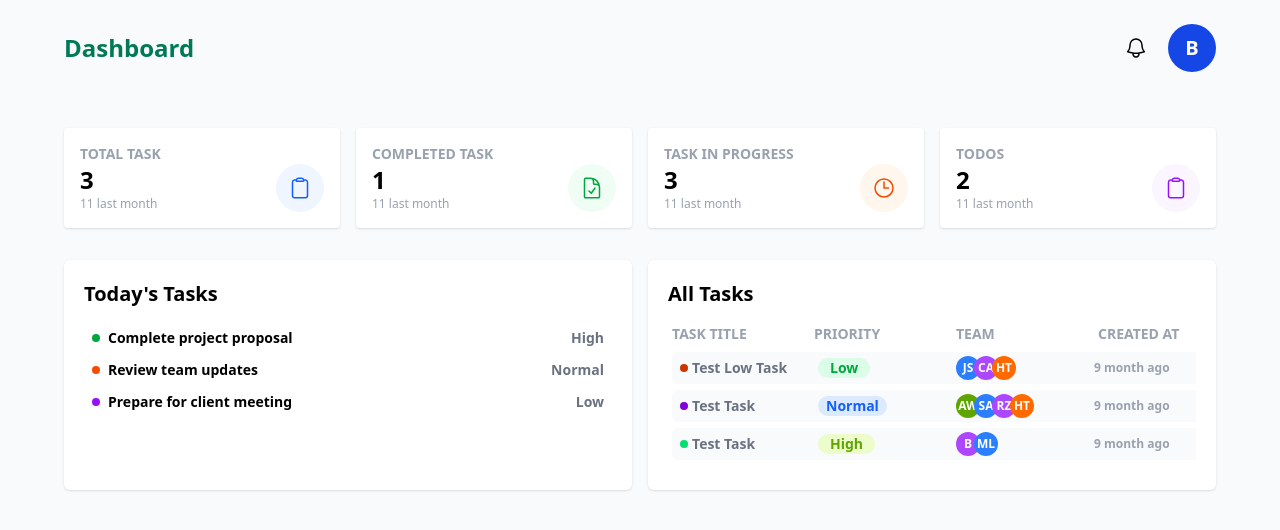
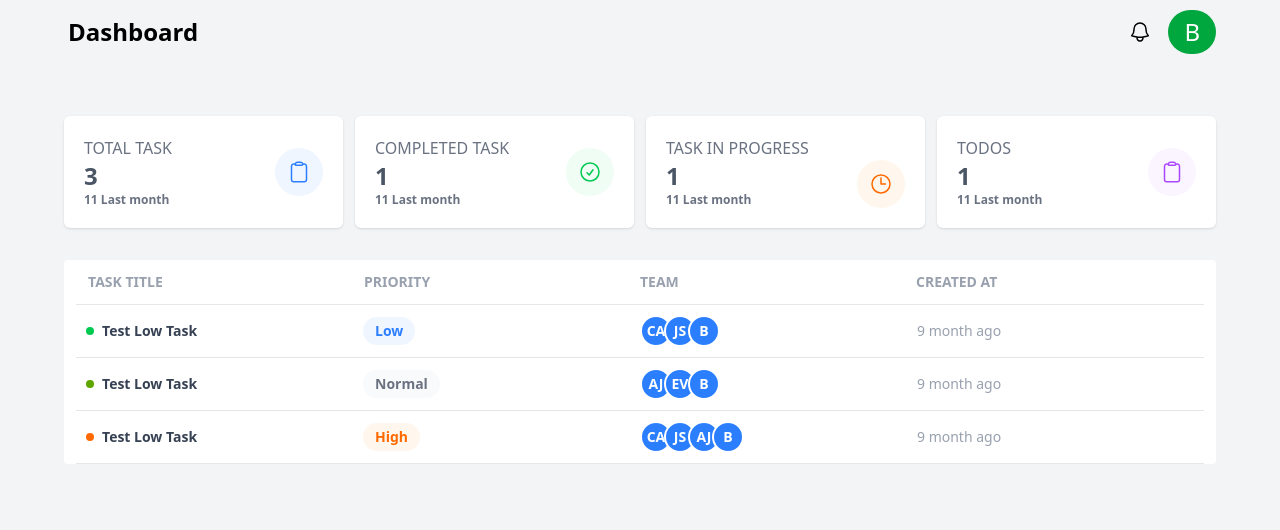
Before and after one commit to asmnt92/manager-dashboard-task-management, a plain HTML site: page index.html in a window 1280 px wide. Drawn offline with nearby package versions, Linux system fonts and the light colour scheme.

Commit message:
first commit

```diff
--- a/index.html
+++ b/index.html
@@ -1,206 +1,211 @@
 <!DOCTYPE html>
 <html lang="en">
   <head>
-    <meta charset="UTF-8">
-    <meta name="viewport" content="width=device-width, initial-scale=1.0">
+    <meta charset="UTF-8" />
+    <meta name="viewport" content="width=device-width, initial-scale=1.0" />
     <title>Document</title>
-    <script src="https://cdn.jsdelivr.net/npm/@tailwindcss/browser@4"></script>
+    <script src="https://unpkg.com/@tailwindcss/browser@4"></script>
   </head>
-<body class="bg-gray-50">
-    <div class="w-full px-6 md:px-16">
-        <!-- header  -->
-        <header class="flex justify-between items-center py-6 ">
-            <!-- logo  -->
-             <h1 class="text-2xl text-emerald-700 font-bold">Dashboard</h1>
+  <body class="w-full bg-gray-100 ">
+    <div class="px-6 pb-5 md:px-16 w-full  max-w-[1440px] 2xl:mx-auto ">
+      <!-- header section  -->
+      <header
+        class="max-w-[1400px] mx-auto h-16 flex justify-between items-center mb-5">
+        <h1 class="font-semibold text-2xl p-1">Dashboard</h1>
+        <div class="flex items-center gap-3">
+          <button class="p-1 rounded-full hover:bg-gray-200 h-8">
+            <svg
+              xmlns="http://www.w3.org/2000/svg"
+              fill="none"
+              viewBox="0 0 24 24"
+              stroke-width="1.5"
+              stroke="currentColor"
+              class="size-6">
+              <path
+                stroke-linecap="round"
+                stroke-linejoin="round"
+                d="M14.857 17.082a23.848 23.848 0 0 0 5.454-1.31A8.967 8.967 0 0 1 18 9.75V9A6 6 0 0 0 6 9v.75a8.967 8.967 0 0 1-2.312 6.022c1.733.64 3.56 1.085 5.455 1.31m5.714 0a24.255 24.255 0 0 1-5.714 0m5.714 0a3 3 0 1 1-5.714 0"
+              />
+            </svg>
+          </button>
+          <button class="p-4 h-11 text-2xl text-white rounded-full bg-green-600 flex justify-center items-center">
+            B
+          </button>
+        </div>
+      </header>
 
-             <!-- icon  -->
-              <div class="flex items-center gap-2 ">
-                <span class="p-3 hover:bg-gray-100 rounded-full">
+      <!-- main section  -->
+      <main class="pt-3 mt-10">
+        <!-- card -->
+        <section class="grid md:grid-cols-2 lg:grid-cols-4 gap-3 ">
+          <!-- item card 1-->
+          <div class="bg-white p-5 rounded-md shadow-sm flex justify-between items-center">
+            <div>
+              <h1 class="font-medium text-md text-gray-500">TOTAL TASK</h1>
+              <p class="font-semibold text-2xl text-gray-600">3</p>
+              <h3 class="text-xs font-semibold text-gray-500">11 Last month</h3>
+            </div>
+            <!-- icon 1 -->
+
+            <div
+              class="bg-blue-50 w-12 h-12 rounded-full text-blue-500 font-bold flex justify-center items-center">
+              <svg
+                xmlns="http://www.w3.org/2000/svg"
+                fill="none"
+                viewBox="0 0 24 24"
+                stroke-width="1.5"
+                stroke="currentColor"
+                class="size-6 h-10">
+                <path
+                  stroke-linecap="round"
+                  stroke-linejoin="round"
+                  d="M15.666 3.888A2.25 2.25 0 0 0 13.5 2.25h-3c-1.03 0-1.9.693-2.166 1.638m7.332 0c.055.194.084.4.084.612v0a.75.75 0 0 1-.75.75H9a.75.75 0 0 1-.75-.75v0c0-.212.03-.418.084-.612m7.332 0c.646.049 1.288.11 1.927.184 1.1.128 1.907 1.077 1.907 2.185V19.5a2.25 2.25 0 0 1-2.25 2.25H6.75A2.25 2.25 0 0 1 4.5 19.5V6.257c0-1.108.806-2.057 1.907-2.185a48.208 48.208 0 0 1 1.927-.184"
+                />
+              </svg>
+            </div>
+          </div>
+          <!-- item card 2-->
+          <div class="bg-white p-5 rounded-md shadow-sm flex justify-between items-center">
+            <div>
+              <h1 class="font-medium text-md text-gray-500">COMPLETED TASK</h1>
+              <p class="font-semibold text-2xl text-gray-600">1</p>
+              <h3 class="text-xs font-semibold text-gray-500">11 Last month</h3>
+            </div>
+            <!-- icon 2 -->
+
+            <div
+              class="bg-green-50 w-12 h-12 rounded-full text-green-500 font-bold flex justify-center items-center">
               <svg xmlns="http://www.w3.org/2000/svg" fill="none" viewBox="0 0 24 24" stroke-width="1.5" stroke="currentColor" class="size-6">
-                        <path stroke-linecap="round" stroke-linejoin="round" d="M14.857 17.082a23.848 23.848 0 0 0 5.454-1.31A8.967 8.967 0 0 1 18 9.75V9A6 6 0 0 0 6 9v.75a8.967 8.967 0 0 1-2.312 6.022c1.733.64 3.56 1.085 5.455 1.31m5.714 0a24.255 24.255 0 0 1-5.714 0m5.714 0a3 3 0 1 1-5.714 0" />
-                      </svg>
-
-                </span>
-                <span class="h-12 w-12 bg-blue-700 rounded-full flex items-center justify-center text-xl font-semibold text-white">B</span>
-              </div>
-
-        </header>
-        <!-- main section  -->
-         <main class="mt-8 mb-6">
-            <!-- card items  -->
-            <section class="grid gap-4 md:grid-cols-2 xl:grid-cols-4">
-                <!-- card item  1-->
-                 <div class="p-4 bg-white rounded-sm shadow-sm">
-                    <h4 class="text-sm font-semibold text-gray-400">TOTAL TASK</h4>
-                    <div class="flex justify-between">
-                        <div>
-                            <h5 class="text-2xl font-semibold ">3</h5>
-                            <p class="text-xs text-gray-400">11 last month</p>
-                        </div>
-                        <!-- card icon 1 -->
-                         <div class="p-3 bg-blue-50 text-blue-600 rounded-full">
-                            <svg xmlns="http://www.w3.org/2000/svg" fill="none" viewBox="0 0 24 24" stroke-width="1.5" stroke="currentColor" class="size-6">
-                                <path stroke-linecap="round" stroke-linejoin="round" d="M15.666 3.888A2.25 2.25 0 0 0 13.5 2.25h-3c-1.03 0-1.9.693-2.166 1.638m7.332 0c.055.194.084.4.084.612v0a.75.75 0 0 1-.75.75H9a.75.75 0 0 1-.75-.75v0c0-.212.03-.418.084-.612m7.332 0c.646.049 1.288.11 1.927.184 1.1.128 1.907 1.077 1.907 2.185V19.5a2.25 2.25 0 0 1-2.25 2.25H6.75A2.25 2.25 0 0 1 4.5 19.5V6.257c0-1.108.806-2.057 1.907-2.185a48.208 48.208 0 0 1 1.927-.184" />
+              <path stroke-linecap="round" stroke-linejoin="round" d="M9 12.75 11.25 15 15 9.75M21 12a9 9 0 1 1-18 0 9 9 0 0 1 18 0Z" />
               </svg>
 
             </div>
           </div>
-                 </div>
-                <!-- card item  2-->
-                 <div class="p-4 bg-white rounded-sm shadow-sm">
-                    <h4 class="text-sm font-semibold text-gray-400">COMPLETED TASK</h4>
+          <!-- item card 3 -->
+          <div class="bg-white p-5 rounded-md shadow-sm ">
+            <h1 class="font-medium text-md text-gray-500">TASK IN PROGRESS</h1>
             <div class="flex justify-between">
               <div>
-                            <h5 class="text-2xl font-semibold ">1</h5>
-                            <p class="text-xs text-gray-400">11 last month</p>
+                <p class="font-semibold text-2xl text-gray-600">1</p>
+                <h3 class="text-xs font-semibold text-gray-500">11 Last month</h3>
               </div>
-                        <!-- card icon 2 -->
-                         <div class="p-3 bg-green-50 text-green-600 rounded-full">
-                            <svg xmlns="http://www.w3.org/2000/svg" fill="none" viewBox="0 0 24 24" stroke-width="1.5" stroke="currentColor" class="size-6">
-                                <path stroke-linecap="round" stroke-linejoin="round" d="M10.125 2.25h-4.5c-.621 0-1.125.504-1.125 1.125v17.25c0 .621.504 1.125 1.125 1.125h12.75c.621 0 1.125-.504 1.125-1.125v-9M10.125 2.25h.375a9 9 0 0 1 9 9v.375M10.125 2.25A3.375 3.375 0 0 1 13.5 5.625v1.5c0 .621.504 1.125 1.125 1.125h1.5a3.375 3.375 0 0 1 3.375 3.375M9 15l2.25 2.25L15 12" />
-                              </svg>
-
-
-                         </div>
-                    </div>
-                 </div>
-                <!-- card item  3-->
-                 <div class="p-4 bg-white rounded-sm shadow-sm">
-                    <h4 class="text-sm font-semibold text-gray-400">TASK IN PROGRESS</h4>
-                    <div class="flex justify-between">
-                        <div>
-                            <h5 class="text-2xl font-semibold ">3</h5>
-                            <p class="text-xs text-gray-400">11 last month</p>
-                        </div>
-                        <!-- card icon 3 -->
-                         <div class="p-3 bg-orange-50 text-orange-600 rounded-full">
+              <!-- icon  3 -->
+              <div
+              class="bg-orange-50 w-12 h-12 rounded-full text-orange-500 font-bold flex justify-center items-center">
               <svg xmlns="http://www.w3.org/2000/svg" fill="none" viewBox="0 0 24 24" stroke-width="1.5" stroke="currentColor" class="size-6">
                 <path stroke-linecap="round" stroke-linejoin="round" d="M12 6v6h4.5m4.5 0a9 9 0 1 1-18 0 9 9 0 0 1 18 0Z" />
               </svg>
 
-
-                         </div>
-                    </div>
-                 </div>
-                <!-- card item  4-->
-                 <div class="p-4 bg-white rounded-sm shadow-sm">
-                    <h4 class="text-sm font-semibold text-gray-400">TODOS</h4>
-                    <div class="flex justify-between">
-                        <div>
-                            <h5 class="text-2xl font-semibold ">2</h5>
-                            <p class="text-xs text-gray-400">11 last month</p>
-                        </div>
-                        <!-- card icon 4 -->
-                         <div class="p-3 bg-purple-50 text-purple-600 rounded-full">
-                            <svg xmlns="http://www.w3.org/2000/svg" fill="none" viewBox="0 0 24 24" stroke-width="1.5" stroke="currentColor" class="size-6">
-                                <path stroke-linecap="round" stroke-linejoin="round" d="M15.666 3.888A2.25 2.25 0 0 0 13.5 2.25h-3c-1.03 0-1.9.693-2.166 1.638m7.332 0c.055.194.084.4.084.612v0a.75.75 0 0 1-.75.75H9a.75.75 0 0 1-.75-.75v0c0-.212.03-.418.084-.612m7.332 0c.646.049 1.288.11 1.927.184 1.1.128 1.907 1.077 1.907 2.185V19.5a2.25 2.25 0 0 1-2.25 2.25H6.75A2.25 2.25 0 0 1 4.5 19.5V6.257c0-1.108.806-2.057 1.907-2.185a48.208 48.208 0 0 1 1.927-.184" />
-                              </svg>
-
-                         </div>
-                    </div>
-                 </div>
-            </section>
-
-            <!-- info table  -->
-             <section class="grid gap-4 xl:grid-cols-2 mt-8">
-                <!-- 1-st column  -->
-                 <div class="bg-white p-5 rounded-md shadow-sm">
-                    <div>
-                        <h2 class="text-xl font-bold mb-5">Today's Tasks</h2>
-                        <div class="px-2">
-                        <div class="flex justify-between pb-3">
-                            <div class="flex items-center gap-2">
-                                <span class="h-2 w-2 rounded-full bg-green-600"></span>
-                                <span class="text-sm font-semibold">Complete project proposal</span>
-                            </div>
-                            <span class="text-gray-500 text-sm font-semibold">High</span>
-                        </div>
-                        <div class="flex justify-between pb-3">
-                            <div class="flex items-center gap-2">
-                                <span class="h-2 w-2 rounded-full bg-orange-600"></span>
-                                <span class="text-sm font-semibold">Review team updates</span>
-                            </div>
-                            <span class="text-gray-500 text-sm font-semibold">Normal</span>
-                        </div>
-                        <div class="flex justify-between pb-3">
-                            <div class="flex items-center gap-2">
-                                <span class="h-2 w-2 rounded-full bg-purple-600"></span>
-                                <span class="text-sm font-semibold">Prepare for client meeting</span>
-                            </div>
-                            <span class="text-gray-500 text-sm font-semibold">Low</span>
-                        </div>
             </div>
             </div>
 
+
           </div>
-                 <!-- 2-nd column  -->
-                 <div class="bg-white p-5 rounded-md shadow-sm overflow-hidden box">
-                    <h2 class="text-xl font-bold mb-3">All Tasks</h2>
-                    <div class="overflow-x-scroll md:overflow-hidden p-1">
-                    <div class=" min-w-[568px]">
+          <!-- item card 4 -->
+          <div class="bg-white p-5 rounded-md shadow-sm flex justify-between items-center">
+            <div>
+              <h1 class="font-medium text-md text-gray-500 ">TODOS</h1>
+              <p class="font-semibold text-2xl text-gray-600">1</p>
+              <h3 class="text-xs font-semibold text-gray-500">11 Last month</h3>
+            </div>
+            <!-- icon  4 -->
 
-                    <!-- table head  -->
-                    <div class="grid grid-cols-4 pb-2">
-                        <div class="text-sm font-bold text-gray-400">TASK TITLE</div>
-                        <div class="text-sm font-bold text-gray-400">PRIORITY</div>
-                        <div class="text-sm font-bold text-gray-400">TEAM</div>
-                        <div class="text-sm font-bold text-gray-400">CREATED AT</div>
+            <div
+              class="bg-purple-50 w-12 h-12 rounded-full text-purple-500 font-bold flex justify-center items-center">
+              <svg
+                xmlns="http://www.w3.org/2000/svg"
+                fill="none"
+                viewBox="0 0 24 24"
+                stroke-width="1.5"
+                stroke="currentColor"
+                class="size-6 h-10">
+                <path
+                  stroke-linecap="round"
+                  stroke-linejoin="round"
+                  d="M15.666 3.888A2.25 2.25 0 0 0 13.5 2.25h-3c-1.03 0-1.9.693-2.166 1.638m7.332 0c.055.194.084.4.084.612v0a.75.75 0 0 1-.75.75H9a.75.75 0 0 1-.75-.75v0c0-.212.03-.418.084-.612m7.332 0c.646.049 1.288.11 1.927.184 1.1.128 1.907 1.077 1.907 2.185V19.5a2.25 2.25 0 0 1-2.25 2.25H6.75A2.25 2.25 0 0 1 4.5 19.5V6.257c0-1.108.806-2.057 1.907-2.185a48.208 48.208 0 0 1 1.927-.184"
+                />
+              </svg>
             </div>
-                    <!-- table body  -->
-                    <div class="grid grid-cols-4 h-8 p-1 px-2 bg-slate-50 rounded-md mb-1.5">
-                        <div class="flex gap-1 items-center h-full">
-                            <span class="h-2 w-2 rounded-full bg-orange-700" ></span>
-                            <span class="text-sm font-bold text-gray-500">Test Low Task</span>
           </div>
-                        <div class="flex items-center"><span class="px-3 text-sm font-semibold bg-green-100 text-green-600 rounded-full">Low</span></div>
-                        <div class="flex items-center -space-x-1.5">
-                            <span class="h-6 w-6 bg-blue-500 rounded-full text-xs font-bold text-white flex justify-center items-center">JS</span>
-                            <span class="h-6 w-6 bg-purple-500 rounded-full text-xs font-bold text-white flex justify-center items-center">CA</span>
-                            <span class="h-6 w-6 bg-orange-500 rounded-full text-xs font-bold text-white flex justify-center items-center">HT</span>
+
+        </section>
+        <!-- section table  -->
+         <section class=" rounded-sm bg-white mt-8  overflow-x-scroll scroll-smooth md:overflow-x-hidden ">
+          <!-- table  -->
+           <div class="w-full min-w-[640px] px-3 ">
+           <!-- Table Head  -->
+           <div class="grid grid-cols-4 text-gray-400 p-3 border-b border-gray-200 text-sm font-semibold">
+             <div>TASK TITLE</div>
+             <div>PRIORITY</div>
+             <div>TEAM</div>
+             <div>CREATED AT</div>
+            </div>
+
+            <!-- Table Body 1 -->
+            <div class="grid grid-cols-4 text-gray-600 p-2.5 border-b border-gray-200">
+
+            <div class="flex items-center gap-2">
+              <div class="w-2 h-2 rounded-full bg-green-500 "></div>
+              <div class="flex items-start text-sm text-gray-700 font-semibold">Test Low Task</div>
             </div>
             <div class="flex items-center">
-                            <span class="text-xs font-bold text-gray-400">9 month ago</span>
+              <span class=" text-sm font-semibold px-3 py-1 bg-blue-50 text-blue-500 rounded-full">Low</span>
             </div>
+            <div class="flex -space-x-2 items-center">
+              <span class="hover:z-50 cursor-pointer w-8 h-8 bg-blue-500 rounded-full flex justify-center items-center border-2 border-white text-white text-sm font-semibold ">CA</span>
+              <span class="hover:z-50 cursor-pointer w-8 h-8 bg-blue-500 rounded-full flex justify-center items-center border-2 border-white text-white text-sm font-semibold ">JS</span>
+              <span class="hover:z-50 cursor-pointer w-8 h-8 bg-blue-500 rounded-full flex justify-center items-center border-2 border-white text-white text-sm font-semibold ">B</span>
+
             </div>
-                    <div class="grid grid-cols-4 h-8 p-1 px-2 bg-slate-50 rounded-md mb-1.5">
-                        <div class="flex gap-1 items-center h-full">
-                            <span class="h-2 w-2 rounded-full bg-purple-700" ></span>
-                            <span class="text-sm font-bold text-gray-500">Test Task</span>
+            <div class="flex items-center text-sm text-gray-400">9 month ago</div>
           </div>
-                        <div class="flex items-center"><span class="px-2 text-sm font-semibold bg-blue-100 text-blue-600 rounded-full">Normal</span></div>
-                        <div class="flex items-center -space-x-1.5">
-                            <span class="h-6 w-6 bg-lime-600 rounded-full text-xs font-bold text-white flex justify-center items-center">AW</span>
-                            <span class="h-6 w-6 bg-blue-500 rounded-full text-xs font-bold text-white flex justify-center items-center">SA</span>
-                            <span class="h-6 w-6 bg-purple-500 rounded-full text-xs font-bold text-white flex justify-center items-center">RZ</span>
-                            <span class="h-6 w-6 bg-orange-500 rounded-full text-xs font-bold text-white flex justify-center items-center">HT</span>
+
+            <!-- Table Body 2 -->
+            <div class="grid grid-cols-4 text-gray-600 p-2.5 border-b border-gray-200">
+
+            <div class="flex items-center gap-2">
+              <div class="w-2 h-2 rounded-full bg-lime-600 "></div>
+              <div class="flex items-start text-sm text-gray-700 font-semibold">Test Low Task</div>
             </div>
             <div class="flex items-center">
-                            <span class="text-xs font-bold text-gray-400">9 month ago</span>
+              <span class=" text-sm font-semibold px-3 py-1 bg-gray-50 text-gray-500 rounded-full">Normal</span>
             </div>
-                     </div>
-                    <div class="grid grid-cols-4 h-8 p-1 px-2 bg-slate-50 rounded-md mb-1.5">
-                        <div class="flex gap-1 items-center h-full">
-                            <span class="h-2 w-2 rounded-full bg-green-400" ></span>
-                            <span class="text-sm font-bold text-gray-500">Test Task</span>
-                        </div>
-                        <div class="flex items-center"><span class="px-3 text-sm font-semibold bg-lime-100 text-lime-600 rounded-full">High</span></div>
-                        <div class="flex items-center -space-x-1.5">
-                            <span class="h-6 w-6 bg-purple-500 rounded-full text-xs font-bold text-white flex justify-center items-center">B</span>
-                            <span class="h-6 w-6 bg-blue-500 rounded-full text-xs font-bold text-white flex justify-center items-center">ML</span>
+            <div class="flex -space-x-2 items-center">
+              <span class=" hover:z-50 cursor-pointer w-8 h-8 bg-blue-500 rounded-full flex justify-center items-center border-2 border-white text-white text-sm font-semibold ">AJ</span>
+              <span class=" hover:z-50 cursor-pointer  w-8 h-8 bg-blue-500 rounded-full flex justify-center items-center border-2 border-white text-white text-sm font-semibold ">EV</span>
+              <span class=" hover:z-50 cursor-pointer w-8 h-8 bg-blue-500 rounded-full flex justify-center items-center border-2 border-white text-white text-sm font-semibold ">B</span>
 
             </div>
+            <div class="flex items-center text-sm text-gray-400">9 month ago</div>
+          </div>
+
+            <!-- Table Body 3 -->
+            <div class="grid grid-cols-4 text-gray-600 p-2.5 border-b border-gray-200">
+
+            <div class="flex items-center gap-2">
+              <div class="w-2 h-2 rounded-full bg-orange-500 "></div>
+              <div class="flex items-start text-sm text-gray-700 font-semibold">Test Low Task</div>
+            </div>
             <div class="flex items-center">
-                            <span class="text-xs font-bold text-gray-400">9 month ago</span>
+              <span class=" text-sm font-semibold px-3 py-1 bg-orange-50 text-orange-500 rounded-full">High</span>
             </div>
+            <div class="flex -space-x-2 items-center">
+              <span class=" hover:z-50 cursor-pointer w-8 h-8 bg-blue-500 rounded-full flex justify-center items-center border-2 border-white text-white text-sm font-semibold ">CA</span>
+              <span class=" hover:z-50 cursor-pointer w-8 h-8 bg-blue-500 rounded-full flex justify-center items-center border-2 border-white text-white text-sm font-semibold ">JS</span>
+              <span class=" hover:z-50 cursor-pointer w-8 h-8 bg-blue-500 rounded-full flex justify-center items-center border-2 border-white text-white text-sm font-semibold ">AJ</span>
+              <span class=" hover:z-50 cursor-pointer w-8 h-8 bg-blue-500 rounded-full flex justify-center items-center border-2 border-white text-white text-sm font-semibold ">B</span>
+
             </div>
+            <div class="flex items-center text-sm text-gray-400">9 month ago</div>
           </div>
-                </div>
+
+
+
+
         </div>
          </section>
-
-
       </main>
     </div>
-    <script src="script.js"></script>
+
   </body>
 </html>
```
Lines whose indentation alone changed are shown as unchanged.
